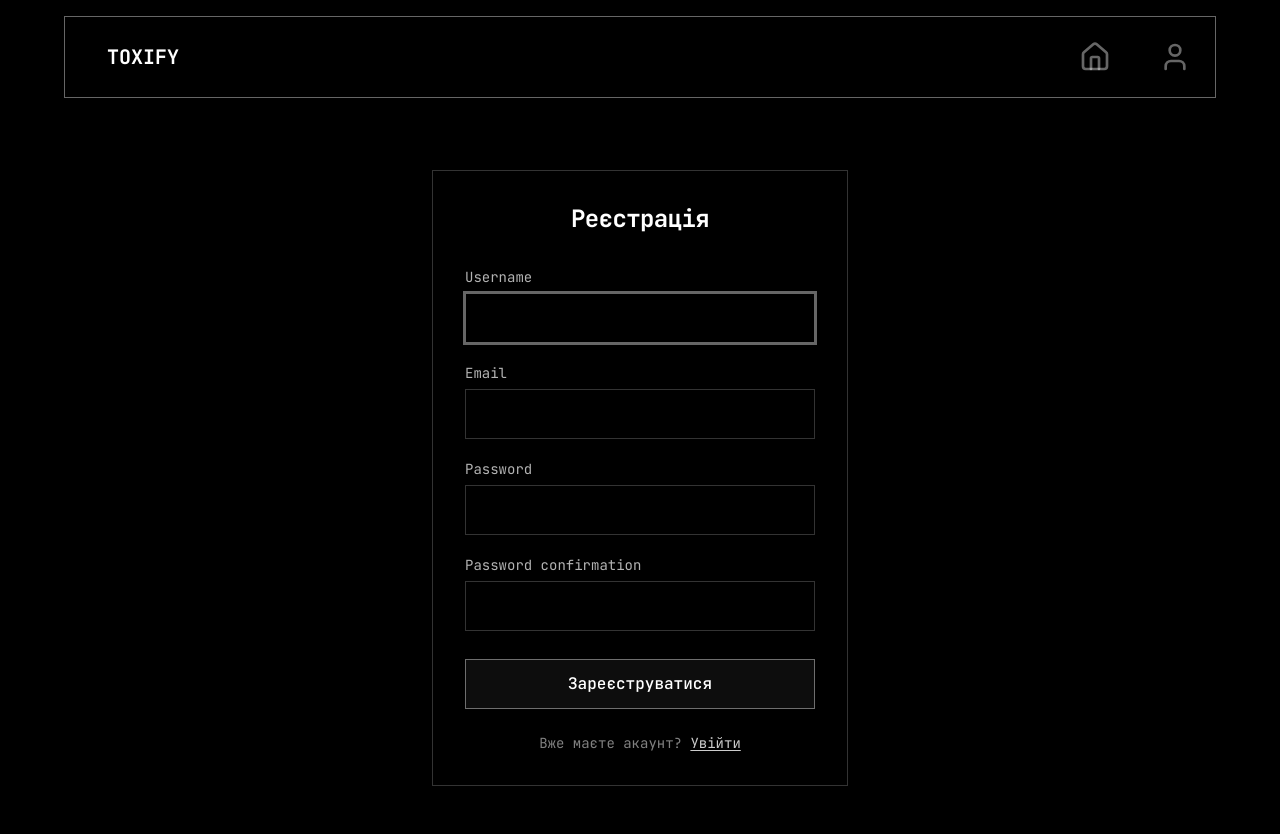
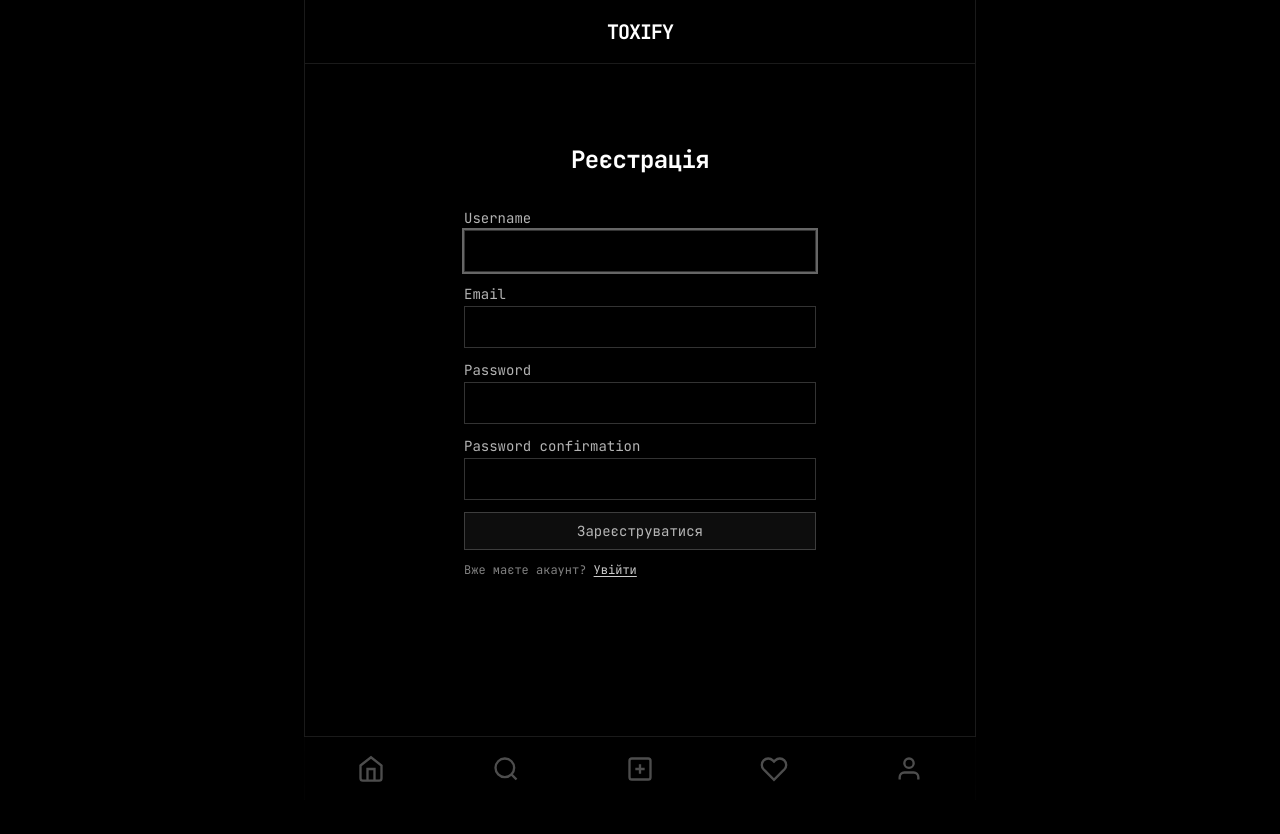
Before and after one commit to StasShtohryn/toxify-django, a Django app: page /profile/register/ in a window 1280 px wide. After the commit the page ends 782 px from the top, so only its background shows below. Run offline with Django 5.2, Linux system fonts and the light colour scheme; some libraries are stand-ins or nearby versions.

Commit message:
!!!BIG REDESIGN!!! edited layout, navigation moved to bottom. edited login form and register form. added search page, added modal for creating posts

```diff
--- a/Toxify/main/templates/main/base.html
+++ b/Toxify/main/templates/main/base.html
@@ -11,25 +11,76 @@
     <script src="https://cdn.jsdelivr.net/npm/@tailwindcss/browser@4"></script>
 </head>
 <body>
-    <div class="sticky top-4 w-full px-6 z-50">
-        <div class="max-w-6xl mx-auto bg-black border-1 border-white/40 px-6 py-4 flex justify-between items-center">
+    <div class="min-h-screen bg-black flex flex-col max-w-2xl mx-auto border-x border-white/10 relative">
+        <header class="sticky top-0 z-50 backdrop-blur-md bg-black/80 border-b border-white/10 h-16 flex items-center justify-center">
+            <div class="text-xl font-bold tracking-tighter"><a href="{% url 'posts' %}">TOXIFY</a></div>
+        </header>
+        <main class="flex-1 pb-20">
+            {% block content %}
+            {% endblock %}
+        </main>
+        <nav class="fixed bottom-0 left-0 right-0 z-50 max-w-2xl mx-auto backdrop-blur-md bg-black/80 border-t border-white/10 flex justify-around items-center h-16">
+            <a href="{% url 'posts' %}" class="p-3 opacity-30 hover:opacity-100 transition-opacity cursor-pointer">
+                <svg width="28" height="28" viewBox="0 0 24 24" fill="none" stroke="currentColor" stroke-width="2"><path d="m3 9 9-7 9 7v11a2 2 0 0 1-2 2H5a2 2 0 0 1-2-2z"/><polyline points="9 22 9 12 15 12 15 22"/></svg>
+            </a>
+            <a href="{% url 'search' %}" class="p-3 opacity-30 hover:opacity-100 transition-opacity cursor-pointer">
+                <svg width="28" height="28" viewBox="0 0 24 24" fill="none" stroke="currentColor" stroke-width="2"><circle cx="11" cy="11" r="8"/><path d="m21 21-4.35-4.35"/></svg>
+            </a>
+            <a href="{% if not user.is_authenticated %}{% url 'login' %}{% endif %}" id="openCreatePostModal" class="p-3 opacity-30 hover:opacity-100 transition-opacity cursor-pointer">
+                <svg width="28" height="28" viewBox="0 0 24 24" fill="none" stroke="currentColor" stroke-width="2"><rect x="3" y="3" width="18" height="18" rx="2"/><path d="M12 8v8M8 12h8"/></svg>
+            </a>
+            <a class="p-3 opacity-30 hover:opacity-100 transition-opacity cursor-pointer">
+                <svg width="28" height="28" viewBox="0 0 24 24" fill="none" stroke="currentColor" stroke-width="2"><path d="M20.84 4.61a5.5 5.5 0 0 0-7.78 0L12 5.67l-1.06-1.06a5.5 5.5 0 0 0-7.78 7.78l1.06 1.06L12 21.23l7.78-7.78 1.06-1.06a5.5 5.5 0 0 0 0-7.78z"/></svg>
+            </a>
+            <a href="{% if user.is_authenticated %}{% url 'profile_detail' user.username %}{% else %}{% url 'login' %}{% endif %}" class="p-3 opacity-30 hover:opacity-100 transition-opacity cursor-pointer">
+                <svg width="28" height="28" viewBox="0 0 24 24" fill="none" stroke="currentColor" stroke-width="2"><path d="M20 21v-2a4 4 0 0 0-4-4H8a4 4 0 0 0-4 4v2"/><circle cx="12" cy="7" r="4"/></svg>
+            </a>
+        </nav>
+        <div id="createPostModal"  class="fixed inset-0 z-[100] flex items-center justify-center p-4 bg-black/90 backdrop-blur-sm opacity-0 pointer-events-none
+                transition-opacity duration-300 ease-out">
+            <div class="w-full max-w-lg bg-black border border-white/20 p-6">
+                <div class="flex items-center gap-4 mb-6">
+                    <button id="closeCreatePostModal" class="text-white/40 hover:text-white transition-colors cursor-pointer">
+                        <svg width="20" height="20" viewBox="0 0 24 24" fill="none" stroke="currentColor" stroke-width="2"><path d="m12 19-7-7 7-7"/><path d="M19 12H5"/></svg>
+                    </button>
+                    <span class="font-bold text-sm">NEW POST</span>
+                </div>
 
-            <a href="{% url 'posts' %}" class="text-xl font-black px-4 py-2 border-2 border-black border-dashed hover:border-white cursor-pointer">TOXIFY</a>
+                <div class="flex gap-4">
+                    <div class="w-10 h-10 border border-white/20 bg-white/5 shrink-0 overflow-hidden">
+                        <img src="{{request.user.profile.avatar}}" alt="user pic" class="w-full h-full object-cover"/>
+                    </div>
+                    <div class="flex-1">
+                        <div class="font-bold text-sm mb-1">{{request.user.username}}</div>
+                        <textarea
+                            placeholder="WRITE A POST..."
+                            class="w-full bg-transparent border-none text-sm focus:outline-none min-h-[120px] text-white/80"
+                        ></textarea>
+                    </div>
+                </div>
 
-            <nav class="flex gap-12 items-center">
-                <a href="{% url 'posts' %}" class="hover:underline underline-offset-2 decoration-2 text-white/40 hover:text-white transition-colors">
-                    <svg xmlns="http://www.w3.org/2000/svg" width="32" height="32" viewBox="0 0 24 24" fill="none" stroke="currentColor" stroke-width="2" stroke-linecap="round" stroke-linejoin="round" class="lucide lucide-house-icon lucide-house"><path d="M15 21v-8a1 1 0 0 0-1-1h-4a1 1 0 0 0-1 1v8"/><path d="M3 10a2 2 0 0 1 .709-1.528l7-6a2 2 0 0 1 2.582 0l7 6A2 2 0 0 1 21 10v9a2 2 0 0 1-2 2H5a2 2 0 0 1-2-2z"/></svg>
-                </a>
-                <a href="{% if user.is_authenticated %}{% url 'profile_detail' user.username %}{% else %}{% url 'login' %}{% endif %}"  class="hover:underline underline-offset-2 decoration-2 text-white/40 hover:text-white transition-colors">
-                    <svg xmlns="http://www.w3.org/2000/svg" width="32" height="32" viewBox="0 0 24 24" fill="none" stroke="currentColor" stroke-width="2" stroke-linecap="round" stroke-linejoin="round" class="lucide lucide-user-icon lucide-user"><path d="M19 21v-2a4 4 0 0 0-4-4H9a4 4 0 0 0-4 4v2"/><circle cx="12" cy="7" r="4"/></svg>
-                </a>
-            </nav>
-
+                <div class="flex justify-end mt-4">
+                    <button class="px-6 py-2 bg-white text-black text-xs font-bold hover:bg-white/90 transition-colors cursor-pointer">
+                        POST
+                    </button>
+                </div>
+            </div>
         </div>
     </div>
-    <main class="pt-10 max-w-4xl mx-auto px-6">
-        {% block content %}
-        {% endblock %}
-    </main>
+<script>
+    const openCreatePostModalBtn = document.getElementById('openCreatePostModal')
+    const closeCreatePostModalBtn = document.getElementById('closeCreatePostModal')
+    const createPostModal = document.getElementById('createPostModal')
+
+    openCreatePostModalBtn.addEventListener('click', () => {
+        createPostModal.classList.remove('opacity-0', 'pointer-events-none');
+        createPostModal.classList.add('opacity-100');
+    });
+
+    closeCreatePostModalBtn.addEventListener('click', () => {
+        createPostModal.classList.remove('opacity-100');
+        createPostModal.classList.add('opacity-0', 'pointer-events-none');
+    });
+</script>
 </body>
 </html>
--- a/Toxify/posts/templates/posts/index.html
+++ b/Toxify/posts/templates/posts/index.html
@@ -3,7 +3,7 @@
 {% block title %} Toxify {% endblock %}
 
 {% block content %}
-<div class="max-w-2xl mx-auto px-4 py-6 space-y-4">
+<div class="max-w-2xl mx-auto space-y-4">
     <div class="border-b border-white/10 p-4 hover:bg-white/[0.02] transition-colors flex gap-3">
         <div class="flex flex-col items-center gap-2">
             <img src="https://media.istockphoto.com/id/185262648/photo/red-apple-with-leaf-isolated-on-white-background.jpg?s=612x612&w=0&k=20&c=gUTvQuVPUxUYX1CEj-N3lW5eRFLlkGrU_cwwwOWxOh8=" alt="profile pic" class="w-10 h-10 border border-white/20 object-cover">
--- a/Toxify/posts/urls.py
+++ b/Toxify/posts/urls.py
@@ -1,7 +1,8 @@
-from .views import PostsListView, PostCreateView
+from .views import PostsListView, PostCreateView, SearchView
 from django.urls import path, include
 
 urlpatterns = [
     path('', PostsListView.as_view(), name='posts'),
+    path('search/', SearchView.as_view(), name='search'),
     path('create/<str:username>/', PostCreateView.as_view(), name='post_create'),
 ]
--- a/Toxify/posts/views.py
+++ b/Toxify/posts/views.py
@@ -1,13 +1,16 @@
 from django.views.generic.edit import CreateView, UpdateView, DeleteView
 from django.shortcuts import get_object_or_404, redirect
 from django.urls import reverse
-from django.views.generic import ListView
+from django.views.generic import ListView, TemplateView
 
 from .models import Post
 from profiles.models import Profile, User
 
 
 # Create your views here.
+
+class SearchView(TemplateView):
+    template_name = 'posts/search.html'
 
 class PostsListView(ListView):
     model = Post
--- a/Toxify/profiles/templates/profiles/profile_detail.html
+++ b/Toxify/profiles/templates/profiles/profile_detail.html
@@ -1,9 +1,9 @@
 {% extends 'main/base.html' %}
 
-{% block title %} Toxify {% endblock %}
+{% block title %} Профіль {% endblock %}
 
 {% block content %}
-<div class="max-w-2xl mx-auto px-4 py-6">
+<div class="max-w-2xl mx-auto">
   <div class="p-6 border-b border-white/10">
     <div class="flex justify-between items-start mb-6">
       <div>
@@ -51,7 +51,7 @@
 
     <div class="flex border-b border-white/10">
       <button class="flex-1 py-4 text-xs font-bold relative group">
-        <span class="opacity-40 group-hover:opacity-100 transition-opacity">THREADS</span>
+        <span class="opacity-40 group-hover:opacity-100 transition-opacity">POSTS</span>
         <div class="absolute bottom-0 left-0 right-0 h-0.5 bg-white"></div>
       </button>
       <button class="flex-1 py-4 text-xs font-bold relative group">
--- a/Toxify/profiles/templates/profiles/register.html
+++ b/Toxify/profiles/templates/profiles/register.html
@@ -5,16 +5,15 @@
 
 {% block content %}
 <div class="max-w-md mx-auto px-4 py-12">
-    <div class="border border-white/20 p-8">
+    <div class="p-8">
         <h2 class="text-2xl font-bold mb-8 text-center tracking-tight">Реєстрація</h2>
-        <form method="post" class="space-y-5">
+        <form method="post" class="space-y-3">
             {% csrf_token %}
             {% for field in form %}
-                <div>
-                    <label for="{{ field.id_for_label }}" class="block mb-1.5 text-sm text-white/70">
+                <label for="{{ field.id_for_label }}" class="block mb-0.5 text-sm text-white/70">
                     {{ field.label }}
                 </label>
-                    {{ field|add_class:"w-full bg-transparent border border-white/20 px-4 py-3 text-white placeholder-white/30 focus:outline-none focus:ring-2 focus:ring-white/40 focus:border-white/40 transition" }}
+                {{ field|add_class:"w-full bg-transparent border border-white/20 px-3 py-2 text-white placeholder-white/30 focus:outline-none focus:ring-2 focus:ring-white/40 transition" }}
                 {% if field.errors %}
                 <ul class="mt-1 text-xs text-rose-400">
                     {% for error in field.errors %}
@@ -22,15 +21,12 @@
                     {% endfor %}
                 </ul>
                 {% endif %}
-                </div>
             {% endfor %}
-            <div class="pt-2">
-                <button type="submit" class="w-full px-6 py-3 border border-white/40 bg-white/5 text-white cursor-pointer hover:bg-white/10 hover:border-white/60 transition font-medium">
+            <button type="submit" class="w-full px-6 py-2 text-sm text-white/70 border border-white/20 cursor-pointer bg-white/5 hover:bg-white/10 hover:border-white/40 hover:text-white transition">
                 Зареєструватися
             </button>
-            </div>
         </form>
-        <p class="mt-6 text-center text-sm text-white/50">
+        <p class="mt-3 text-xs text-white/50">
             Вже маєте акаунт? <a href="{% url 'login' %}" class="text-white/80 hover:text-white underline underline-offset-2 transition">Увійти</a>
         </p>
     </div>
```
Also changed, not shown: Toxify/posts/templates/posts/search.html (added, +16 -0 lines), Toxify/profiles/templates/profiles/login.html (+7 -5 lines). Lines whose indentation alone changed are shown as unchanged.
